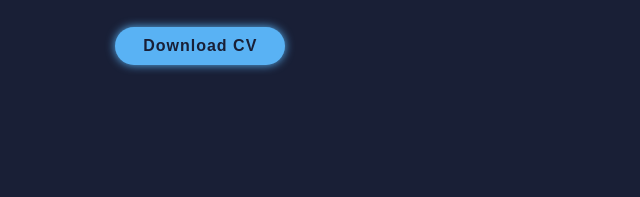
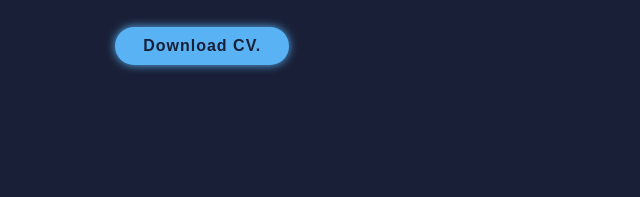
Before and after one commit to Him258/Portfolio-web, a plain HTML site: page index.html in a window 1280 px wide. Shown: the part 554-751 px from the top of the page, 0-640 px from the left. Drawn offline with nearby package versions, Linux system fonts and the light colour scheme.

Commit message:
Updated index.html

```diff
--- a/index.html
+++ b/index.html
@@ -34,7 +34,7 @@
                 <a href="#"><i class="fa-brands fa-whatsapp"></i></a>
                 <a href="https://www.instagram.com/er.himanshu.soni/"><i class="fa-brands fa-instagram"></i></a>
             </div>
-            <a href="https://drive.google.com/file/d/10syaoFuYNVlSyDB0n5oKVOMVy9VNop-c/view?usp=drive_link" class="btn" target="_blank" rel="noopener noreferrer">Download CV</a>
+            <a href="https://drive.google.com/file/d/10syaoFuYNVlSyDB0n5oKVOMVy9VNop-c/view?usp=drive_link" class="btn" target="_blank" rel="noopener noreferrer">Download CV.</a>
         </div>
 
         <div class="home-img">
```
